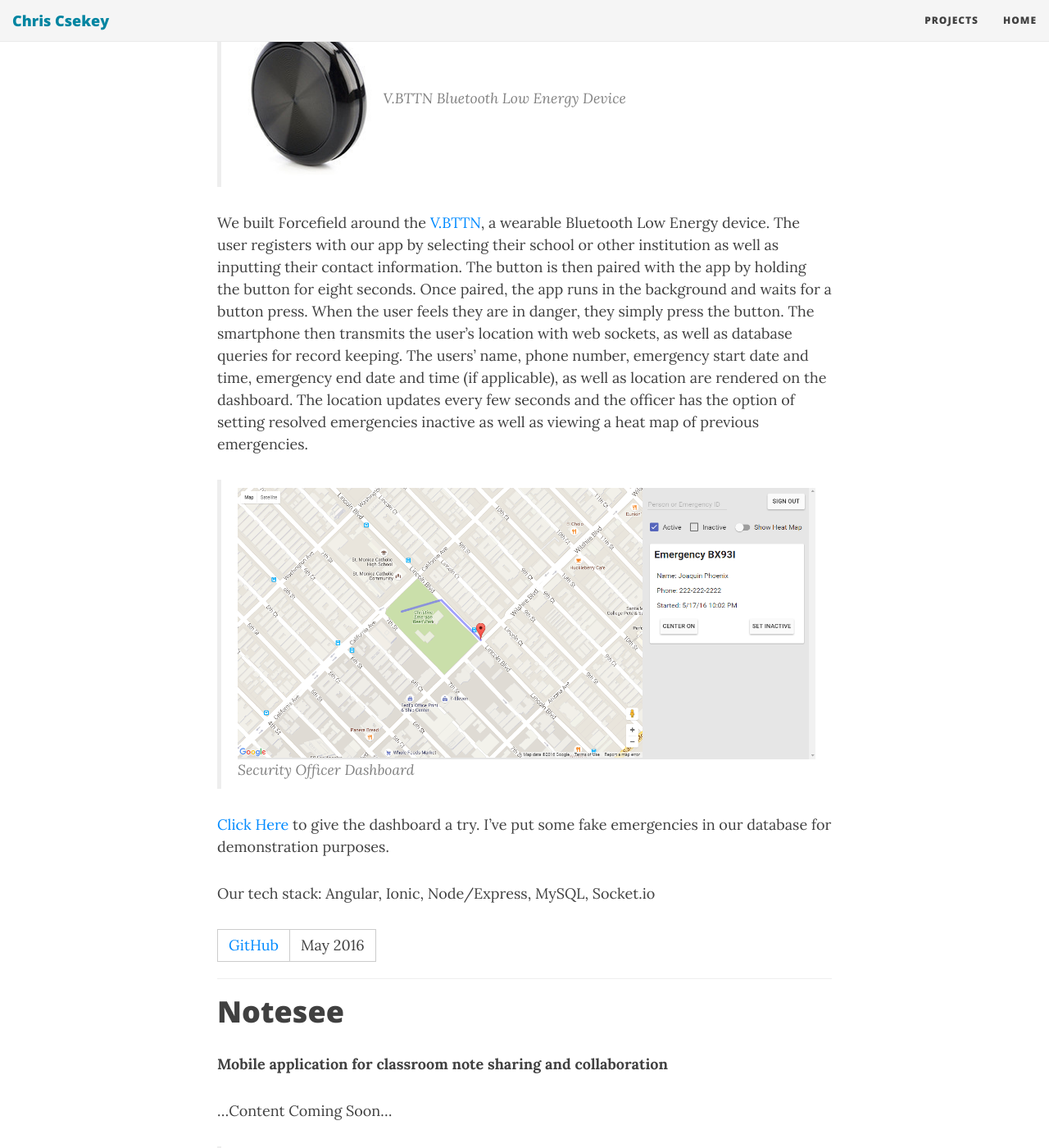
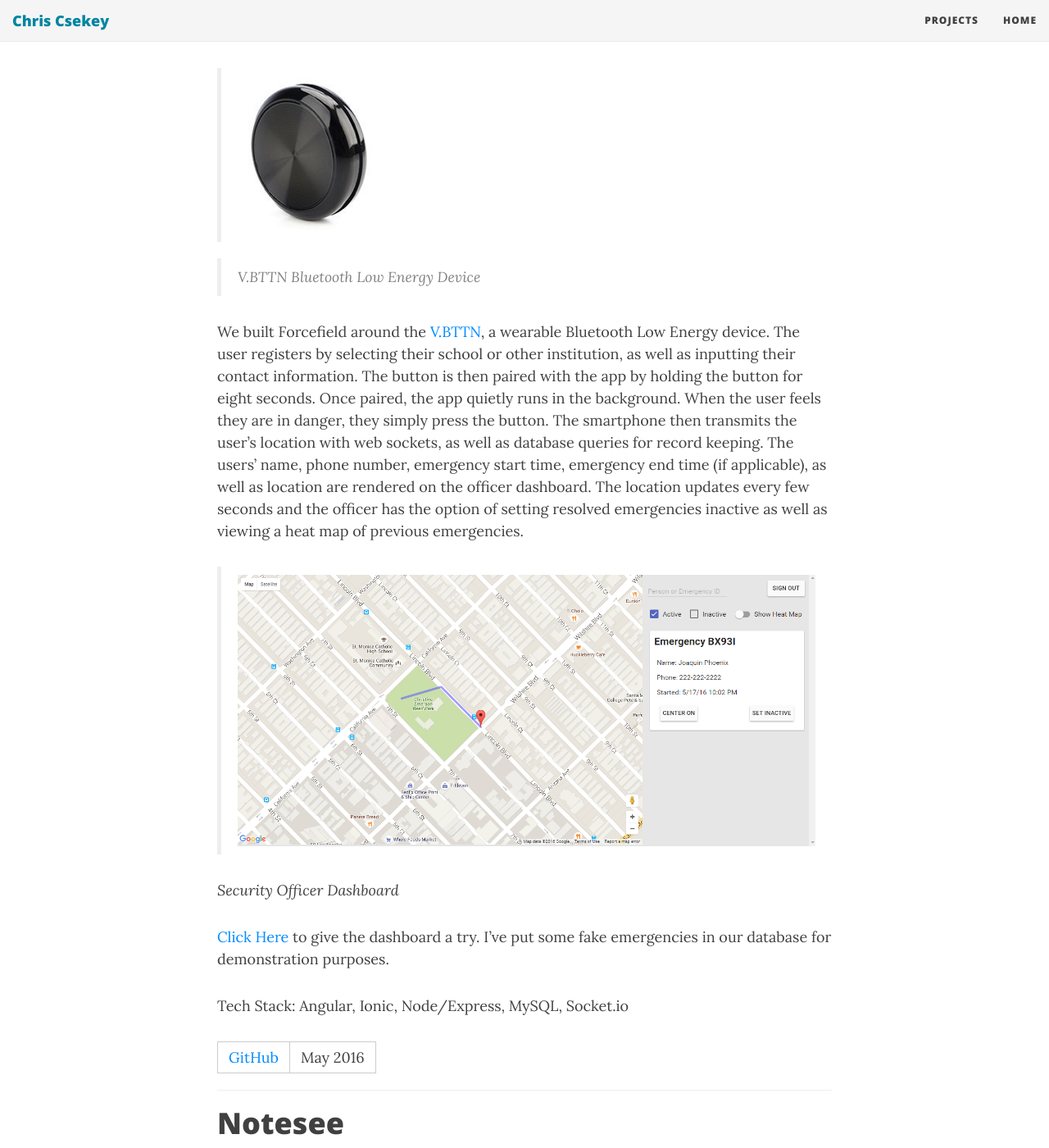
Before and after one commit to cse25/cse25.github.io, a Jekyll site: the page built from projects.md, in a window 1280 px wide and 1400 px high, scrolled down 1046 px. Shown: the whole window at 82% size. Built offline with Jekyll 4.4.1, drawn with Linux system fonts in a browser that asks for light colours; nearby versions of some CDN libraries.

Commit message:
fix forcefield image captions

```diff
--- a/projects.md
+++ b/projects.md
@@ -9,21 +9,24 @@
 **Campus security solution consisting of hardware button, mobile and web apps**
 
 >![Forcefield Logo](/img/forcefield-iphone.png)
-*Forcefield Splash Page*
+
+>*Forcefield Splash Page*
 
 With Forcefield, we set out to develop an alternative to the emergency poles commonly seen dotting the landscape of college campuses.  Research shows these beacons are mostly ineffective at preventing abduction, as well as being costly to install and maintain, so we decided to create an app that would allow students to alert campus security of their location using their phone's GPS.
 
 >![V.BTTN](/img/button.png)
-*V.BTTN Bluetooth Low Energy Device*
 
-We built Forcefield around the [V.BTTN](http://www.vsnmobil.com/products/v-bttn-wearable-bluetooth-le-4-0-device), a wearable Bluetooth Low Energy device.  The user registers with our app by selecting their school or other institution as well as inputting their contact information.  The button is then paired with the app by holding the button for eight seconds.  Once paired, the app runs in the background and waits for a button press.  When the user feels they are in danger, they simply press the button.  The smartphone then transmits the user's location with web sockets, as well as database queries for record keeping.  The users' name, phone number, emergency start date and time, emergency end date and time (if applicable), as well as location are rendered on the dashboard.  The location updates every few seconds and the officer has the option of setting resolved emergencies inactive as well as viewing a heat map of previous emergencies.
+>*V.BTTN Bluetooth Low Energy Device*
+
+We built Forcefield around the [V.BTTN](http://www.vsnmobil.com/products/v-bttn-wearable-bluetooth-le-4-0-device), a wearable Bluetooth Low Energy device.  The user registers by selecting their school or other institution, as well as inputting their contact information.  The button is then paired with the app by holding the button for eight seconds.  Once paired, the app quietly runs in the background.  When the user feels they are in danger, they simply press the button.  The smartphone then transmits the user's location with web sockets, as well as database queries for record keeping.  The users' name, phone number, emergency start time, emergency end time (if applicable), as well as location are rendered on the officer dashboard.  The location updates every few seconds and the officer has the option of setting resolved emergencies inactive as well as viewing a heat map of previous emergencies.
 
 >![Forcefield Dashboard](/img/forcefield-dashboard.png)
+
 *Security Officer Dashboard*
 
 [Click Here](http://forcefield.herokuapp.com/#/dashboard) to give the dashboard a try.  I've put some fake emergencies in our database for demonstration purposes.
 
-Our tech stack: Angular, Ionic, Node/Express, MySQL, Socket.io
+Tech Stack: Angular, Ionic, Node/Express, MySQL, Socket.io
 
 [GitHub](https://github.com/MKS-Elixr/forcefield) | May 2016
 
```
